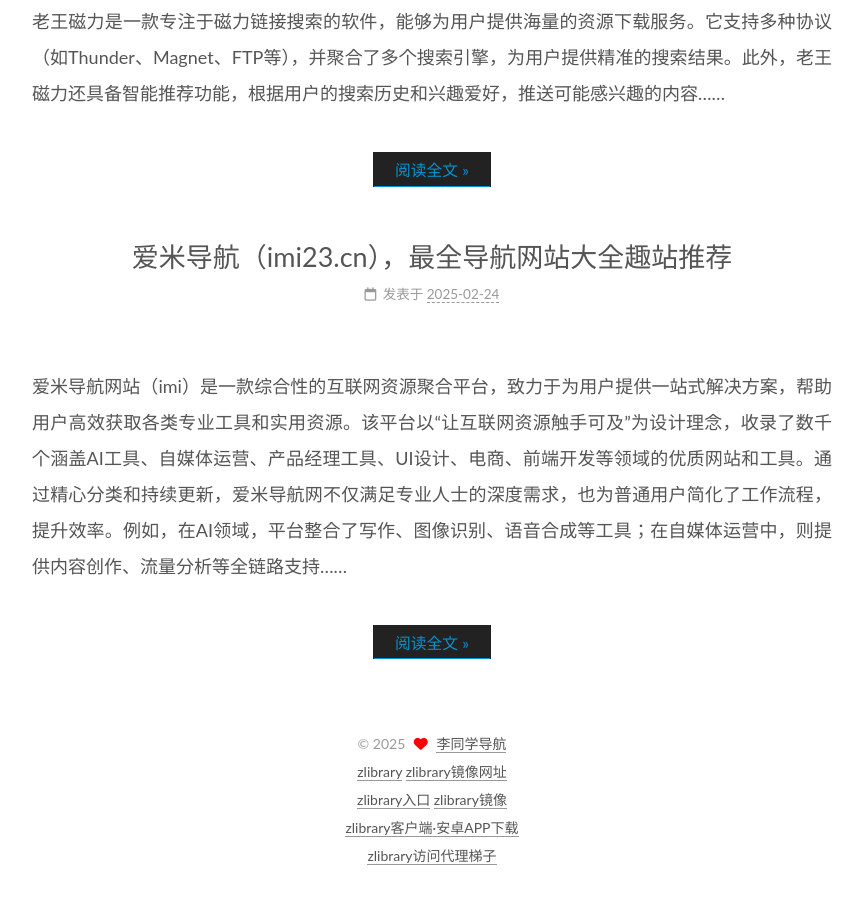
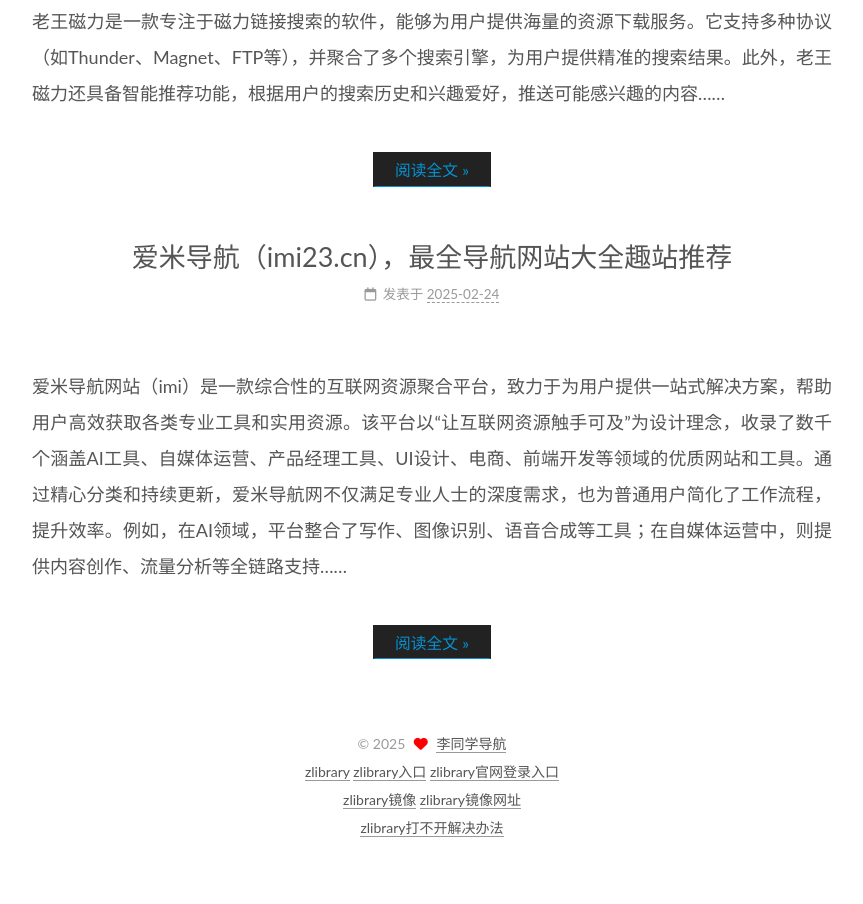
Before and after one commit to z-libraryzha/z-libraryzha.github.io, a plain HTML site: page index.html in a window 1280 px wide. Shown: the part 1810-2714 px from the top of the page, without its empty margins (208-1071 px from the left). Drawn offline with nearby package versions, Linux system fonts and the light colour scheme.

Commit message:
Update index.html

```diff
--- a/index.html
+++ b/index.html
@@ -303,14 +303,13 @@
 
 
            <div class="links">
-<a href="https://z-librarytkb.github.io/p/zlibrary.html" >zlibrary</a>
-<a href="https://zlibrary-tda.github.io/p/z-library.html" >zlibrary镜像网址</a>
-<br><a href="https://www.cnblogs.com/zlibraryyyy/p/18684932" >zlibrary入口</a>
-<a href="https://z-librarytkb.github.io/" >zlibrary镜像</a>
-<br><a href="https://z-library.zlibry.online/" >zlibrary客户端·安卓APP下载</a>
-<br><a href="http://ip.harmonylink.net/share/k4y20r" target="_blank" >zlibrary访问代理梯子</a>
+<a href="https://zlibraryoka.github.io/p/z-library.html" >zlibrary</a>
+<a href="https://z-libraryxib.github.io/p/zlibrary.html" >zlibrary入口</a>
+<a href="https://www.cnblogs.com/zlibraryyyy/p/18684932" >zlibrary官网登录入口</a>
+<br><a href="https://zlibraryoka.github.io/" >zlibrary镜像</a>
+<a href="https://z-libraryxib.github.io/" >zlibrary镜像网址</a>
+<br><a href="http://ip.harmonylink.net/share/k4y20r" >zlibrary打不开解决办法</a>
         </div>
-
 
         </div>
     </footer>
```
